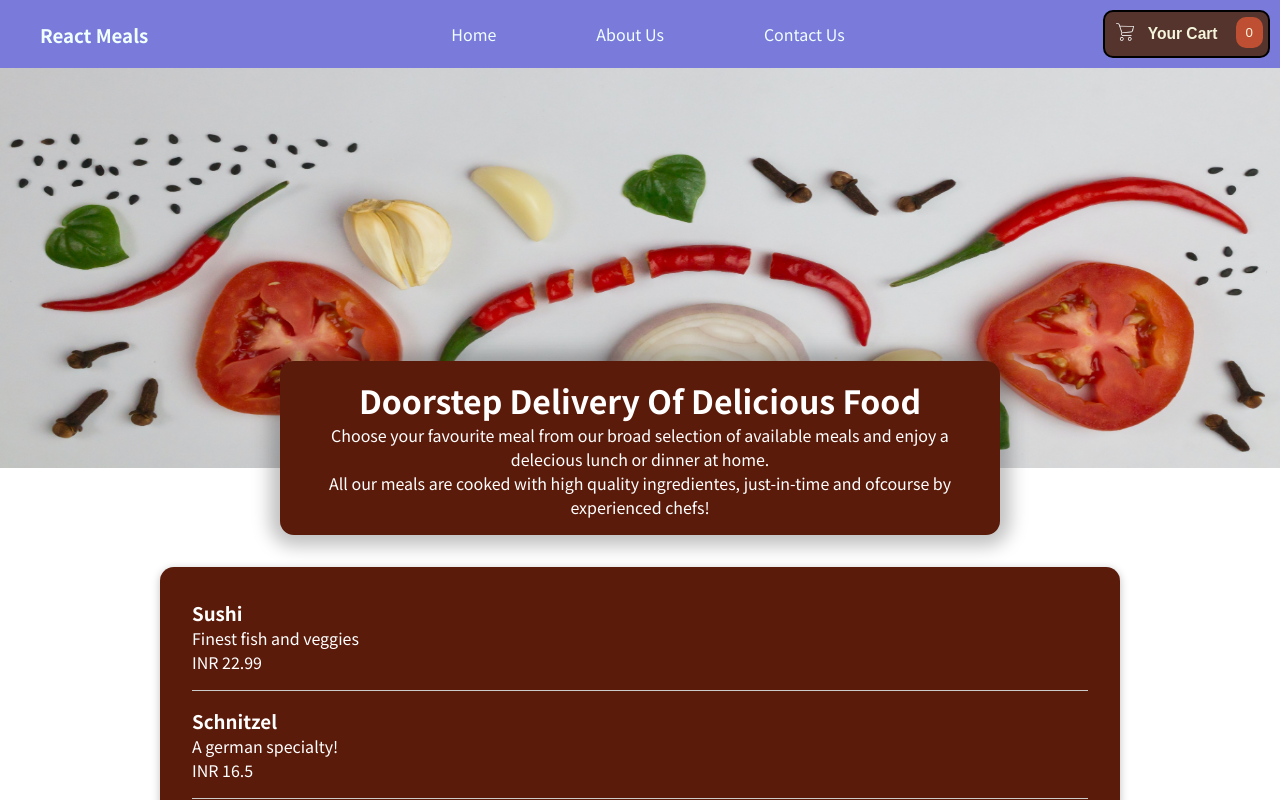
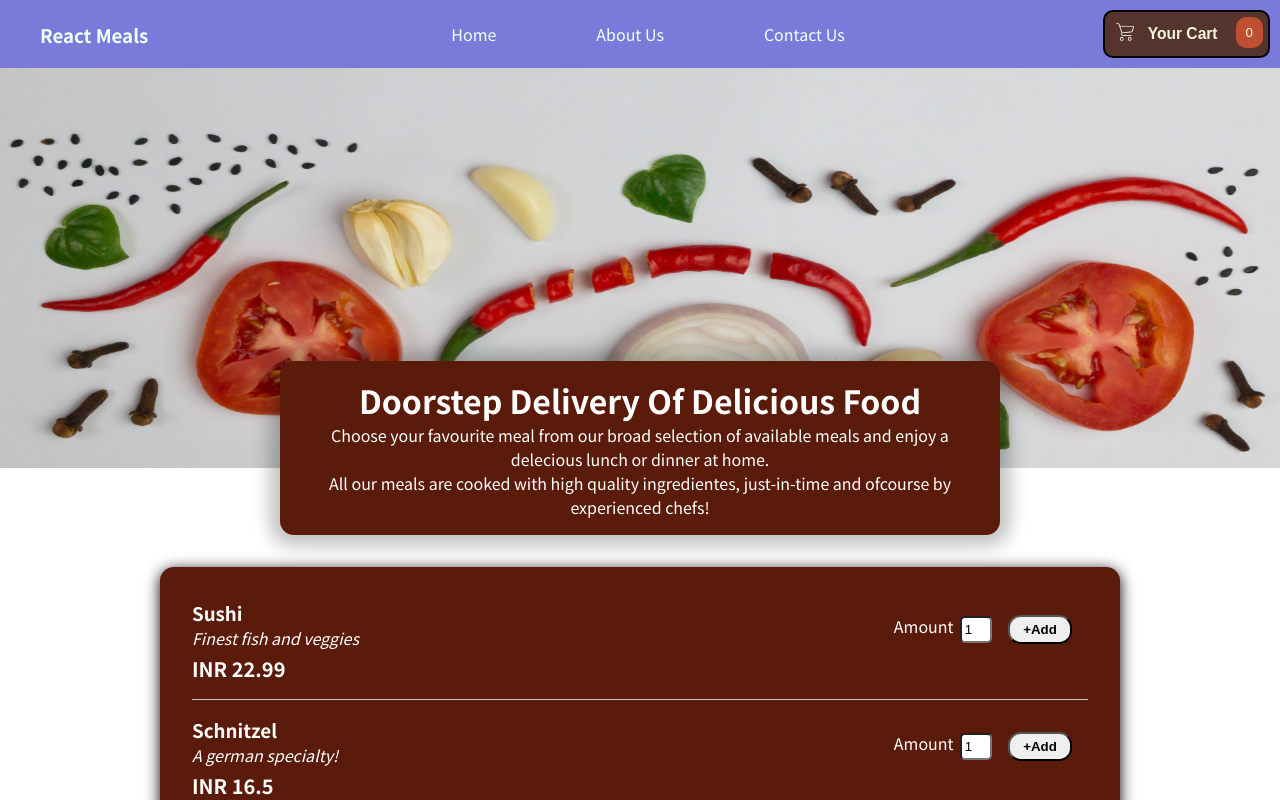
Before and after one commit to gemgupta/Restrauntweb, a React (Create React App) app: page / in a window 1280 px wide. Shown: the top 800 px of the page. Built offline with nearby package versions, Linux system fonts and the light colour scheme.

Commit message:
FormAdded

```diff
--- a/src/Meals/Meals.css
+++ b/src/Meals/Meals.css
@@ -7,8 +7,7 @@
 
 .meals ul {
   list-style: none;
-  margin: 0;
-  padding: 0;
+
 }
 
 @keyframes meals-appear {
@@ -25,7 +24,7 @@
 .meallist {
   padding: 1rem;
   color: white;
-  box-shadow: 0 2px 8px rgba(0, 0, 0, 0.25);
+  box-shadow: 0 3px 15px rgba(0, 0, 0, 1);
   border-radius: 14px;
   background-color: rgb(91, 27, 11);
 }
@@ -35,3 +34,12 @@
   margin: 1rem;
   padding-bottom: 1rem;
 }
+.discription {
+  font-style: italic;
+}
+.price {
+  margin-top: 0.25rem;
+  font-weight: bold;
+
+  font-size: 1.25rem;
+}
--- a/src/Meals/Meals.js
+++ b/src/Meals/Meals.js
@@ -1,5 +1,6 @@
 import React from "react";
 import "./Meals.css";
+import MealsForm from "./MealsForm";
 const Meals1 = [
   {
     id: "m1",
@@ -26,17 +27,17 @@ const Meals1 = [
     price: 18.99,
   },
 ];
-function Meals() {
+function Meals(props) {
   return (
     <section className="meals meallist">
       <ul>
         {Meals1.map((item) => (
-          <div className="meals-1">
-            <li key={item.id}>
-              <h3>{item.name}</h3>
-            </li>
-            <li>{item.description}</li>
-            <li>INR {item.price}</li>
+          <div key={item.id} className="meals-1">
+             <MealsForm/>
+            <h3>{item.name}</h3>
+            <div className="discription">{item.description}</div>
+            <div className="price">INR {item.price}</div>
+
           </div>
         ))}
       </ul>
--- /dev/null
+++ b/src/Meals/MealsForm.css
@@ -0,0 +1,25 @@
+.meal-form {
+float: right;
+}
+.meal-form label {
+padding: 0.4rem;
+
+}
+.meal-form input {
+border-radius: 0.3rem;
+max-width: 2rem;
+height: 1.7rem;
+justify-content: center;
+text-align: center;
+}
+.meal-form button {
+border-radius: 0.8rem;
+width: 4rem;
+padding: 0.3rem;
+font-weight: bold;
+margin: 1rem;
+}
+.meal-form button:hover {
+background-color: rgb(85, 21, 5);
+color: white;
+}
--- /dev/null
+++ b/src/Meals/MealsForm.js
@@ -0,0 +1,13 @@
+import React from "react";
+import "./MealsForm.css";
+function MealsForm() {
+  return (
+    <div className="meal-form">
+      <label htmlFor="quant"> Amount</label>
+      <input type="number" name="quant" id="quant" value={1}/>
+      <button type="submit">+Add</button>
+    </div>
+  );
+}
+
+export default MealsForm;
```
